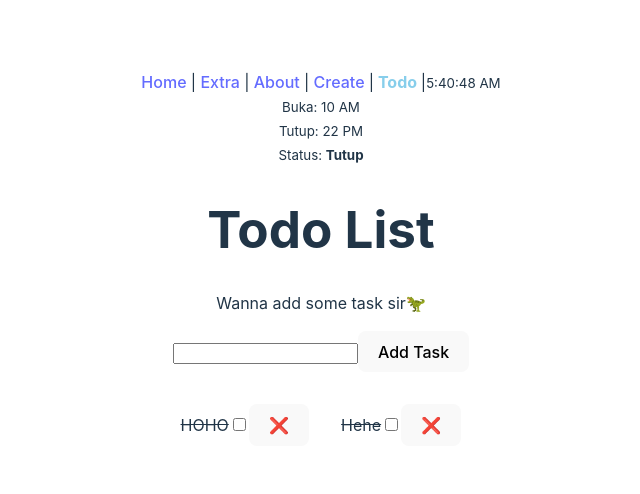
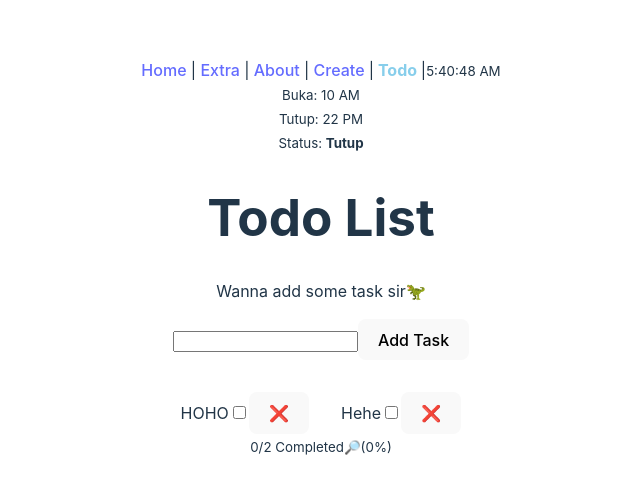
Before and after one commit to Tomba-Hopkins/project-react, a React (Vite) app in the folder list-makanan/: page /todo in a window 1280 px wide. Shown: the part 142-636 px from the top of the page, without its empty margins (319-959 px from the left). Built offline with nearby package versions, Linux system fonts and the light colour scheme.

Commit message:
add: stats feature

```diff
--- /dev/null
+++ b/list-makanan/src/components/Todo/TodoStats.jsx
@@ -0,0 +1,20 @@
+/* eslint-disable react/prop-types */
+function TodoStats({todo}){
+
+    if(todo.length == 0) {
+        return <small>Create some task king 👺</small>
+    }
+
+    const totalTask = todo.length
+    const doneTask = todo.filter((t) => t.done).length
+    const percent = Math.round((doneTask/totalTask) * 100)
+
+
+    return (
+        <small>
+            {totalTask === doneTask ? 'Mission Complete 👍' : `${doneTask}/${totalTask} Completed🔎(${percent}%)`}
+        </small>
+    )
+}
+
+export default TodoStats
--- a/list-makanan/src/pages/Todo.jsx
+++ b/list-makanan/src/pages/Todo.jsx
@@ -2,17 +2,18 @@ import { useState } from "react"
 
 import TodoForm from "../components/Todo/TodoForm"
 import TodoList from "../components/Todo/TodoList"
+import TodoStats from "../components/Todo/TodoStats"
 
 const datas = [
     {
         id: 1,
         title: 'HOHO',
-        done: true
+        done: false
     },
     {
         id: 2,
         title: 'Hehe',
-        done: true
+        done: false
     },
 ]
 
@@ -69,6 +70,7 @@ function Todo() {
             <p>Wanna add some task sir🦖</p>
             <TodoForm nambahTodo={addTodo} />
             <TodoList itemTodo={boxTodo} hapusTodo={removeTodo} centangTodo={doneTodo} />
+            <TodoStats todo={boxTodo} />
         </>
     )
 }
```
